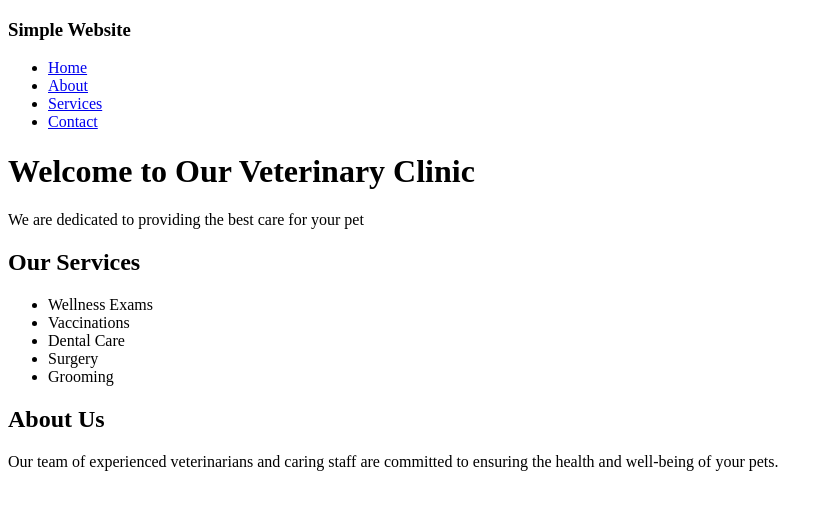
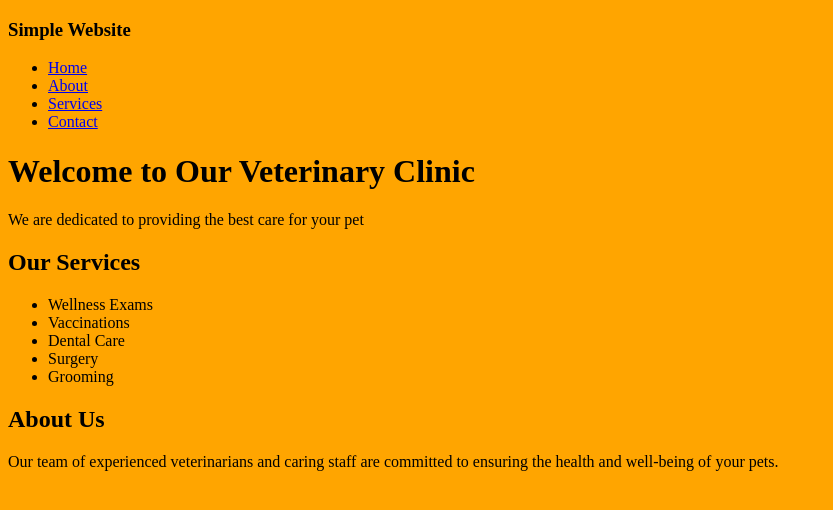
Before and after one commit to zcsijcu/Vet-simple-website, a plain HTML site: page index.html in a window 1280 px wide. Shown: the whole page, without its empty margins (0-833 px from the left). Drawn offline with Linux system fonts and the light colour scheme.

Commit message:
Update index.html

```diff
--- a/index.html
+++ b/index.html
@@ -5,7 +5,7 @@
 		<meta name="viewport" content="width=device-width, initial-scale=1">
 		<title>Vet simple website</title>
 	</head>
-	<body>
+	<body style="background-color: orange;>
 		<header> <h3>Simple Website</h3>
 	        <nav>
 	            <ul>
```
